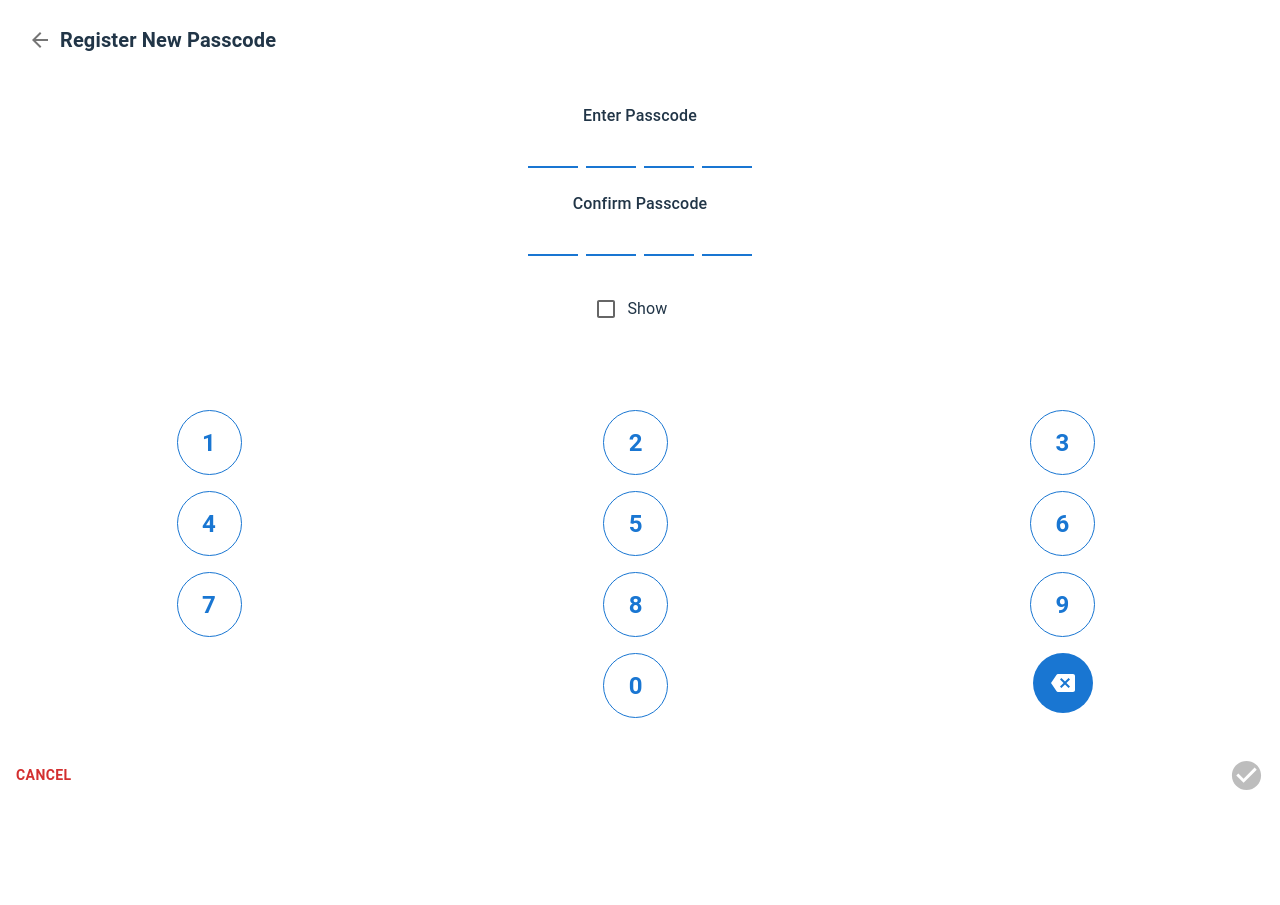
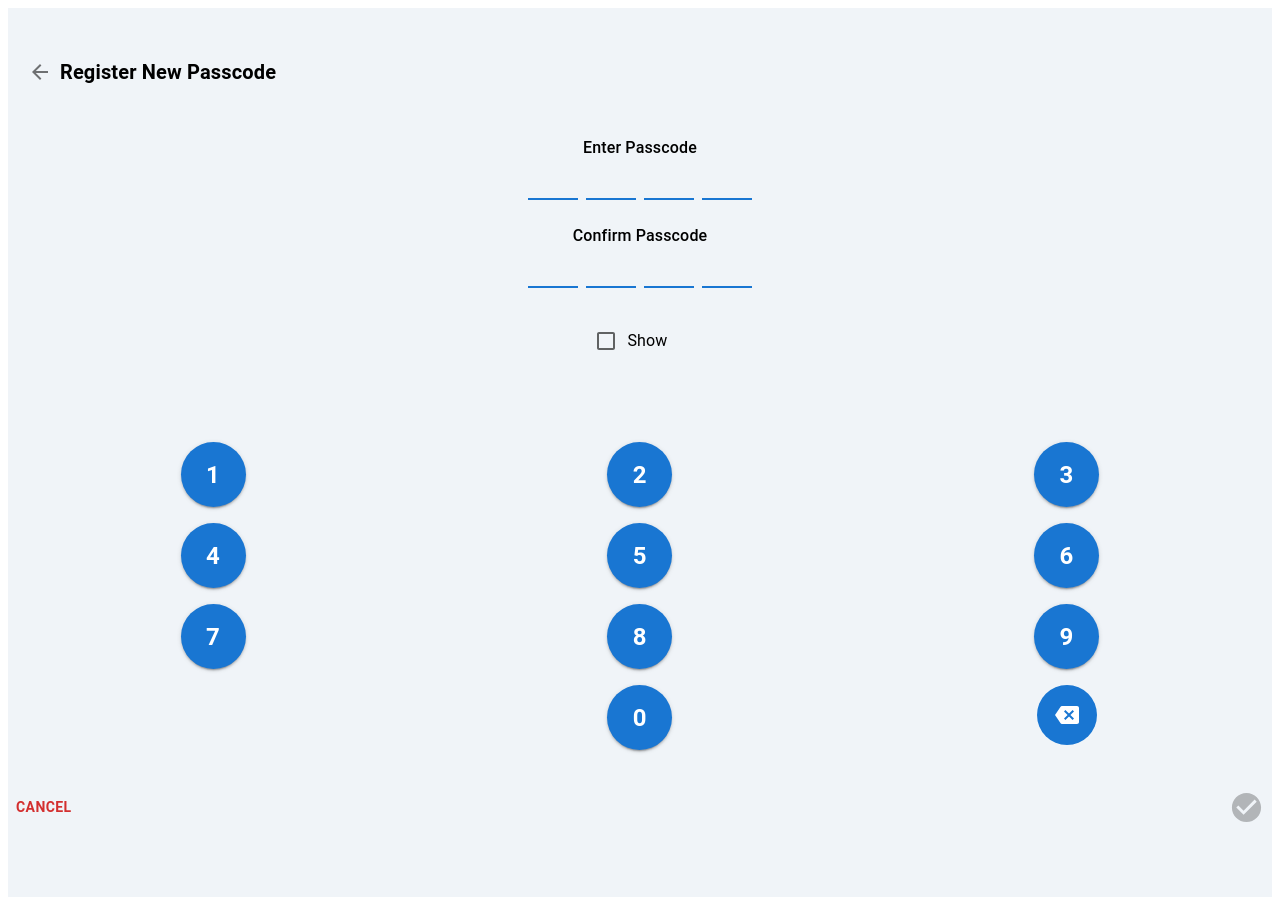
Before and after one commit to Blockmagixofficial/cfi-app, a React (Vite) app: page /pin-setup in a window 1280 px wide. Before the commit the page ends 841 px from the top, so only its background shows below. Built offline with nearby package versions, Linux system fonts and the light colour scheme.

Commit message:
Saved changes

```diff
--- a/src/pages/PaymentScreen.jsx
+++ b/src/pages/PaymentScreen.jsx
@@ -9,8 +9,8 @@ import {
   IconButton,
 } from "@mui/material";
 import CheckCircleIcon from "@mui/icons-material/CheckCircle";
-import { useLocation, useNavigate } from "react-router-dom"; // Import useNavigate
-import SuccessSound from "../assets/success-sound.mp3"; // Make sure to have this sound file in your project
+import { useLocation, useNavigate } from "react-router-dom";
+import SuccessSound from "../assets/success-sound.mp3";
 import html2canvas from "html2canvas";
 import axiosInstance from "../utils/axios";
 import { useDispatch, useSelector } from "react-redux";
@@ -18,8 +18,6 @@ import { clearReceiverData } from "../stores/receiverSlice";
 import ArrowBackIcon from "@mui/icons-material/ArrowBack";
 import WhatsAppIcon from "@mui/icons-material/WhatsApp";
 import DoneIcon from "@mui/icons-material/Done";
-// Sample data for bank and transaction
-
 
 const formatDate = (date) => {
   const options = {
@@ -38,10 +36,11 @@ const PaymentScreen = () => {
   const [error, setError] = useState(null);
   const [isLoading, setIsLoading] = useState(false);
   const [isSuccess, setIsSuccess] = useState(false);
-  const navigate = useNavigate(); // Initialize navigate
+  const navigate = useNavigate();
   const { state } = useLocation();
-  const { name, willReceiveAmount, note, selectedBank, amount, fee } =
-    state || {};
+  const { name, amount, note, selectedBank, fee = 0.1 } = state || {};
+
+  const willReceiveAmount = amount - amount * fee; // Calculate net amount receiver will get
 
   const [timestamp, setTimestamp] = useState(formatDate(new Date()));
   const [transactionID, setTransactionID] = useState("");
@@ -51,24 +50,29 @@ const PaymentScreen = () => {
 
   const dispatch = useDispatch();
 
-  const isMobileDevice = () => {
-    return /Mobi|Android/i.test(navigator.userAgent);
-  };
+  useEffect(() => {
+    // Check if a PIN is set in localStorage; if not, redirect to /pin-setup
+    const userPin = localStorage.getItem("userPin");
+    if (!userPin) {
+      navigate("/pin-setup");
+    }
+  }, [navigate]);
+
+  const isMobileDevice = () => /Mobi|Android/i.test(navigator.userAgent);
 
   const captureScreenshot = async () => {
     if (screenshotRef.current) {
       const canvas = await html2canvas(screenshotRef.current);
       const image = canvas.toDataURL("image/png");
 
-      // Prepare the message for WhatsApp
-      const message = `Payment Successful!\nwillReceiveAmount: ₹${willReceiveAmount}.00\nPaid to: ${name}\nTransaction ID: ${transactionID}\n${timestamp}`;
+      const message = `Payment Successful!\nWill Receive Amount: ₹${willReceiveAmount.toFixed(
+        2
+      )}\nPaid to: ${name}\nTransaction ID: ${transactionID}\n${timestamp}`;
 
-      // Choose the appropriate WhatsApp URL based on the device
       const whatsappURL = isMobileDevice()
         ? `https://wa.me/?text=${encodeURIComponent(message)}`
         : `https://web.whatsapp.com/send?text=${encodeURIComponent(message)}`;
 
-      // Open WhatsApp with the link
       window.open(whatsappURL, "_blank");
     }
   };
@@ -90,12 +94,9 @@ const PaymentScreen = () => {
     setEnteredPin(enteredPin.slice(0, -1));
   };
 
-
-
   const handlePinSubmit = async () => {
     const correctPin = localStorage.getItem("userPin");
-    console.log(" correctPin", correctPin);
-    if (enteredPin !== correctPin) {  // Check if entered PIN does not match
+    if (enteredPin !== correctPin) {
       setError("Incorrect PIN. Please try again.");
       return;
     }
@@ -113,13 +114,9 @@ const PaymentScreen = () => {
     };
 
     try {
-      // Make the API call to transfer funds
       const response = await axiosInstance.post("/user/transferFunds", payload);
-      console.log("response.data.data", response.data.data);
-
       if (response.data) {
-        setTransactionID(response.data.data); // Store transaction ID
-        console.log("response.data.data", response.data.data);
+        setTransactionID(response.data.data);
         setIsSuccess(true);
         dispatch(clearReceiverData());
       }
@@ -130,8 +127,6 @@ const PaymentScreen = () => {
     }
   };
 
-
-  // Loading Screen
   if (isLoading) {
     return (
       <Box
@@ -148,8 +143,6 @@ const PaymentScreen = () => {
       </Box>
     );
   }
-
-  // Success Screen
 
   if (isSuccess) {
     return (
@@ -174,7 +167,7 @@ const PaymentScreen = () => {
           variant="h4"
           sx={{ fontWeight: "bold", color: "green", mb: 2 }}
         >
-        ₹{Math.abs(transactionID?.credit)}.00
+          ₹{Math.abs(willReceiveAmount.toFixed(2))}.00
         </Typography>
         <Typography variant="body1" sx={{ fontWeight: "bold", mb: 1 }}>
           Paid to {transactionID?.recipientOrSenderName}
@@ -189,7 +182,6 @@ const PaymentScreen = () => {
           UPI transaction ID: {transactionID?.ref}
         </Typography>
 
-      {/* Share on WhatsApp Button */}
         <Button
           variant="outlined"
           sx={{
@@ -207,15 +199,14 @@ const PaymentScreen = () => {
           Share on WhatsApp
         </Button>
 
-      {/* Done Button */}
         <Button
           variant="contained"
           color="primary"
-        sx={{ mt: 2, width:220 }}
+          sx={{ mt: 2, width: 220 }}
           startIcon={<DoneIcon />}
           onClick={() => navigate("/dashboard")}
         >
-        back to home
+          Back to Home
         </Button>
       </Box>
     );
@@ -264,6 +255,7 @@ const PaymentScreen = () => {
         margin="0 auto"
         bgcolor="#fff"
         borderRadius={3}
+        color="#000"
       >
         <Typography
           variant="h6"
@@ -278,10 +270,13 @@ const PaymentScreen = () => {
           variant="h4"
           sx={{ fontWeight: "bold", color: "#1976d2", mb: 2 }}
         >
-         {userInfo?.currency} {willReceiveAmount}
+         {userInfo?.currency} {willReceiveAmount.toFixed(2)}
         </Typography>
 
-        {/* Enter PIN Section */}
+        <Typography variant="body2" sx={{ color: "#888", fontSize: "0.875rem", textAlign: "center" }}>
+          * Amount shown reflects platform fee deduction
+        </Typography>
+
         <Typography variant="body2" sx={{ mb: 1, fontWeight: "bold" }}>
           ENTER PIN
         </Typography>
@@ -306,7 +301,6 @@ const PaymentScreen = () => {
           ))}
         </Box>
 
-        {/* Error Message */}
         {error && (
           <Alert severity="error" sx={{ mt: 2, width: "100%" }}>
             <Typography variant="body2" sx={{ textAlign: "center" }}>
@@ -315,14 +309,12 @@ const PaymentScreen = () => {
           </Alert>
         )}
 
-        {/* Alert Message */}
         <Alert severity="warning" sx={{ mt: 2, width: "100%" }}>
           <Typography variant="body2" sx={{ textAlign: "center" }}>
             <strong>Alert:</strong> You are transferring money from your bank.
           </Typography>
         </Alert>
 
-        {/* Numeric Keypad */}
         <Grid container spacing={2} sx={{ maxWidth: 240, mt: 3 }}>
           {[1, 2, 3, 4, 5, 6, 7, 8, 9, "⌫", 0].map((num, idx) => (
             <Grid item xs={4} key={idx}>
@@ -353,7 +345,6 @@ const PaymentScreen = () => {
           ))}
         </Grid>
 
-        {/* Pay Button */}
         <Box sx={{ mt: 3, width: "100%" }}>
           <Button
             onClick={handlePinSubmit}
--- a/src/pages/PinSetupPrompt.jsx
+++ b/src/pages/PinSetupPrompt.jsx
@@ -95,7 +95,7 @@ const PinSetupScreen = ({ onBack, onSubmit }) => {
   };
 
   return (
-    <Box>
+    <Box sx={{ backgroundColor: "#f0f4f8", minHeight: "100vh", py: 4,color:"#000" }}>
       {/* Header with Back Button */}
       <AppBar position="static" color="transparent" elevation={0}>
         <Toolbar>
@@ -120,8 +120,7 @@ const PinSetupScreen = ({ onBack, onSubmit }) => {
                   key={index}
                   borderBottom="2px solid #1976d2"
                   width={50}
-              height={30}
-
+                  height={30}
                   display="flex"
                   alignItems="center"
                   justifyContent="center"
@@ -167,7 +166,6 @@ const PinSetupScreen = ({ onBack, onSubmit }) => {
               key={index}
               width={50}
               height={30}
-
               borderBottom="2px solid #1976d2"
               display="flex"
               alignItems="center"
@@ -199,7 +197,7 @@ const PinSetupScreen = ({ onBack, onSubmit }) => {
 
         <Grid container spacing={2} mt={8}>
           {[1, 2, 3, 4, 5, 6, 7, 8, 9, "", 0, "delete"].map((item, index) => (
-            <Grid item xs={4} key={index} pl={10} pr={1}>
+            <Grid item xs={4} key={index}>
               {item === "delete" ? (
                 <IconButton
                   onClick={handleDelete}
@@ -219,7 +217,7 @@ const PinSetupScreen = ({ onBack, onSubmit }) => {
                 <Box /> // Empty box for spacing
               ) : (
                 <Button
-                  variant="outlined"
+                  variant="contained"
                   onClick={() =>
                     isChangeMode && oldPin.length < 4
                       ? handleNumberClick(item)
@@ -232,9 +230,12 @@ const PinSetupScreen = ({ onBack, onSubmit }) => {
                     height: 65,
                     borderRadius: "50%",
                     fontSize: "1.5rem",
-                    color: "#1976d2",
-                    borderColor: "#1976d2",
+                    backgroundColor: "#1976d2",
+                    color: "#fff",
                     fontWeight: "bold",
+                    "&:hover": {
+                      backgroundColor: "#1565c0",
+                    },
                   }}
                 >
                   {item}
```
Lines whose indentation alone changed are shown as unchanged.
